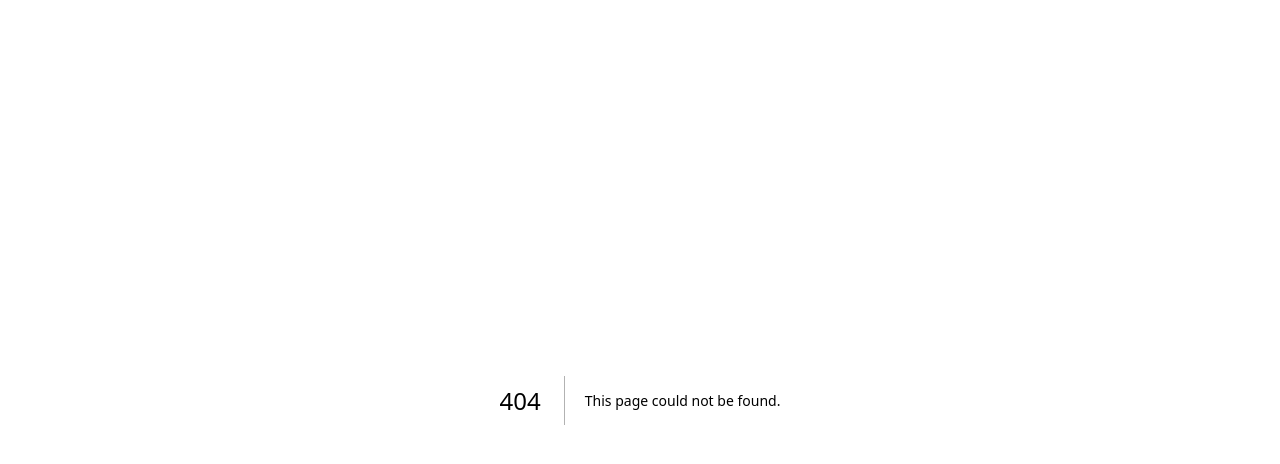
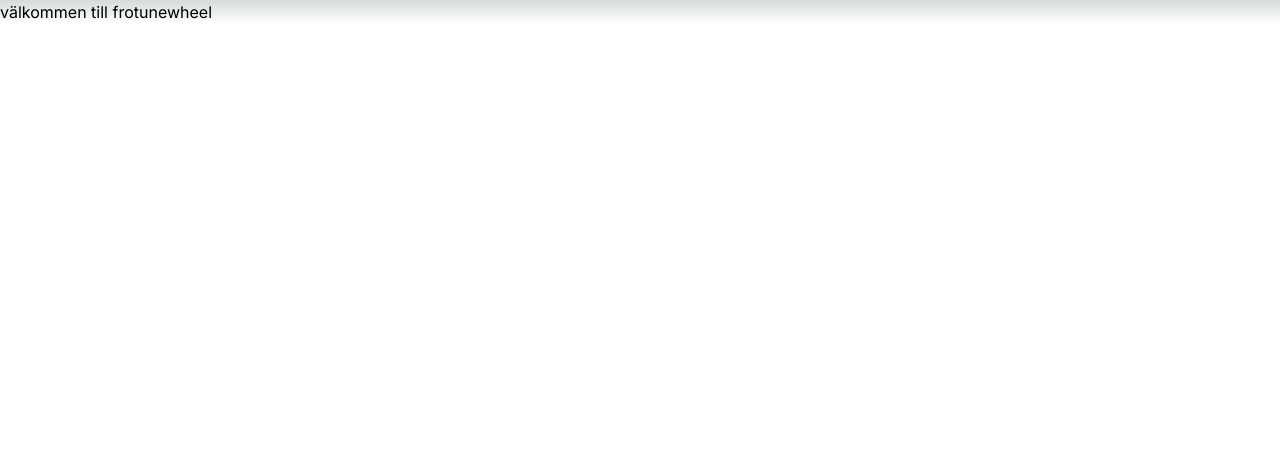
Before and after one commit to ernestocarocca/fortunewheel3.0, a Next.js app: page /fortunWheel in a window 1280 px wide. Before the commit this address had no page. Shown: the top 464 px of the page. Built offline with nearby package versions, Linux system fonts and the light colour scheme.

Commit message:
diderectpage

```diff
--- a/src/app/components/yourRedirectPage.tsx
+++ b/src/app/components/yourRedirectPage.tsx
@@ -1,6 +1,7 @@
 import React, { useEffect } from 'react';
 import { auth } from '../firebase/firebaseConfig';
 import { isSignInWithEmailLink, signInWithEmailLink } from "firebase/auth";
+import router, { Router } from 'next/router';
 
 const YourRedirectPage = () => {
 
@@ -15,6 +16,8 @@ const YourRedirectPage = () => {
             window.localStorage.removeItem('emailForSignIn');
             // Användaren är nu inloggad!
             // Du kan använda result.user för att få användarinformation
+
+          router.push('/fortuneWheel')
           })
           .catch((error) => {
             console.error("Error signing in with email link", error);
@@ -26,6 +29,7 @@ const YourRedirectPage = () => {
   return (
     <div>
       <p>Processing sign-in...</p>
+
     </div>
   );
 };
--- /dev/null
+++ b/src/app/fortunWheel/page.tsx
@@ -0,0 +1,9 @@
+import React from "react"
+
+export default function FortuneWeel(){
+
+
+
+
+    return(<div> välkommen till frotunewheel</div>)
+}
```
